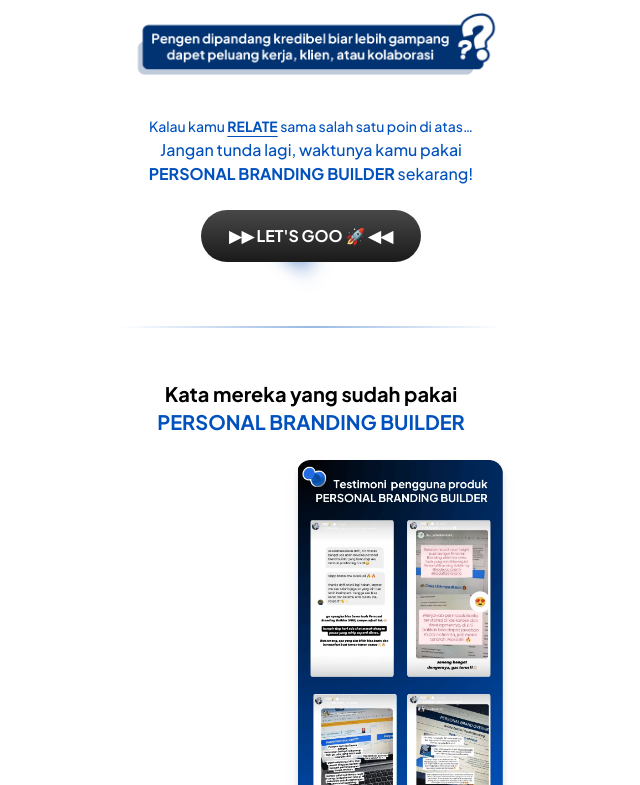
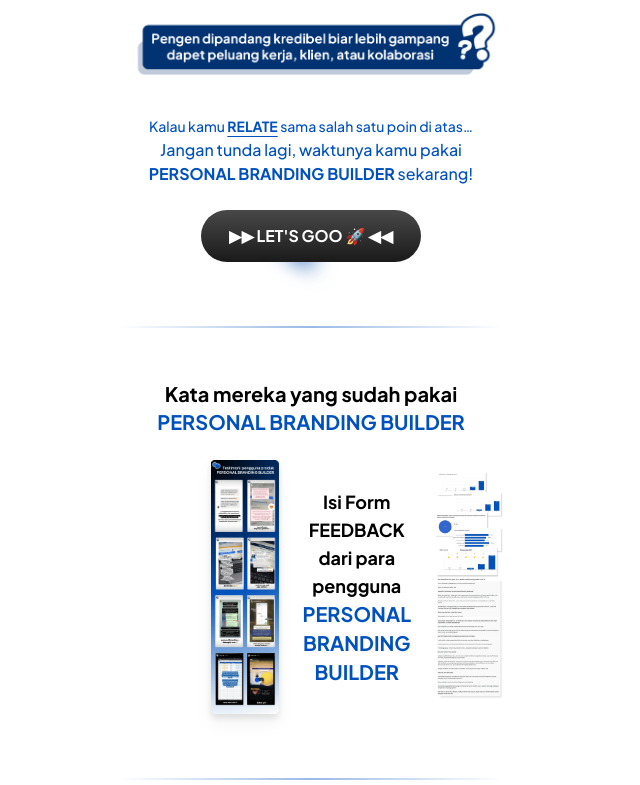
Before and after one commit to azhardanii/personal-branding-builder-lp, a Next.js app: page / in a window 1280 px wide. Shown: the part 3387-4172 px from the top of the page, without its empty margins (329-969 px from the left). Built offline with nearby package versions, Linux system fonts and the light colour scheme; grey boxes are pictures that could not be loaded.

Commit message:
Sandbox snapshot commit

```diff
--- a/app/page.tsx
+++ b/app/page.tsx
@@ -247,9 +247,30 @@ export default function Home() {
                 className="mx-auto drop-shadow-lg"
               />
             </div>
+            <h2 className="text-lg font-bold mb-0">
+              Isi Form FEEDBACK dari para pengguna <br />
+              <span className="text-[#0051bd] text-xl">
+                PERSONAL BRANDING BUILDER
+              </span>
+            </h2>
+            <div>
+              <Image
+                src="/feedback.webp"
+                alt="Feedback Pengguna Personal Branding Builder"
+                width={600}
+                height={200}
+                className="mx-auto"
+              />
+            </div>
           </div>
         </div>
       </section>
+
+      <div className="w-full mt-3 py-3 text-center">
+        <div className="max-w-sm mx-auto">
+          <hr className="border-0 h-[2px] bg-gradient-to-r from-white/0 via-[#0051bd] via-50% to-white/0 opacity-40" />
+        </div>
+      </div>
     </main>
   );
 }
```
Also changed, not shown: public/feedback.webp (added).
